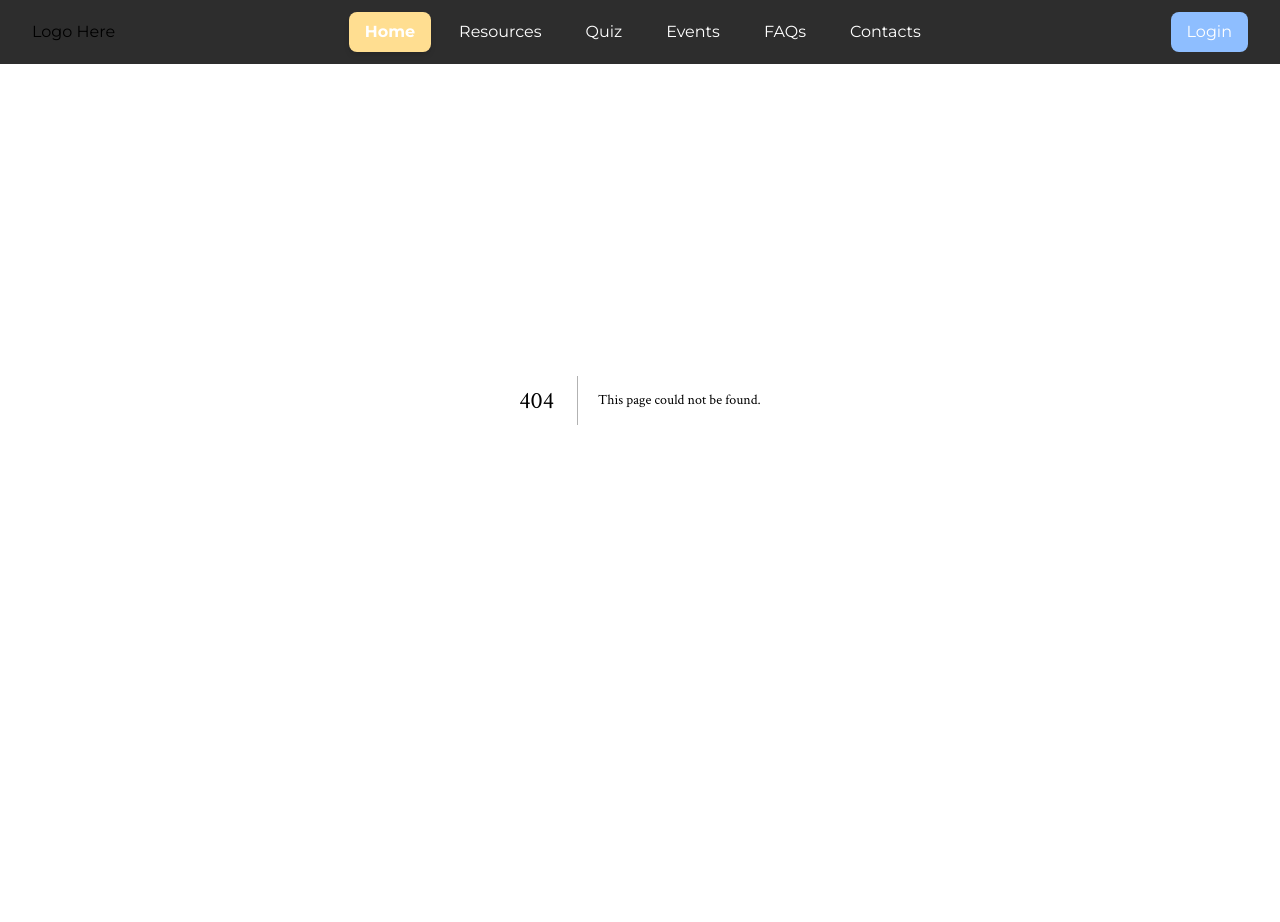
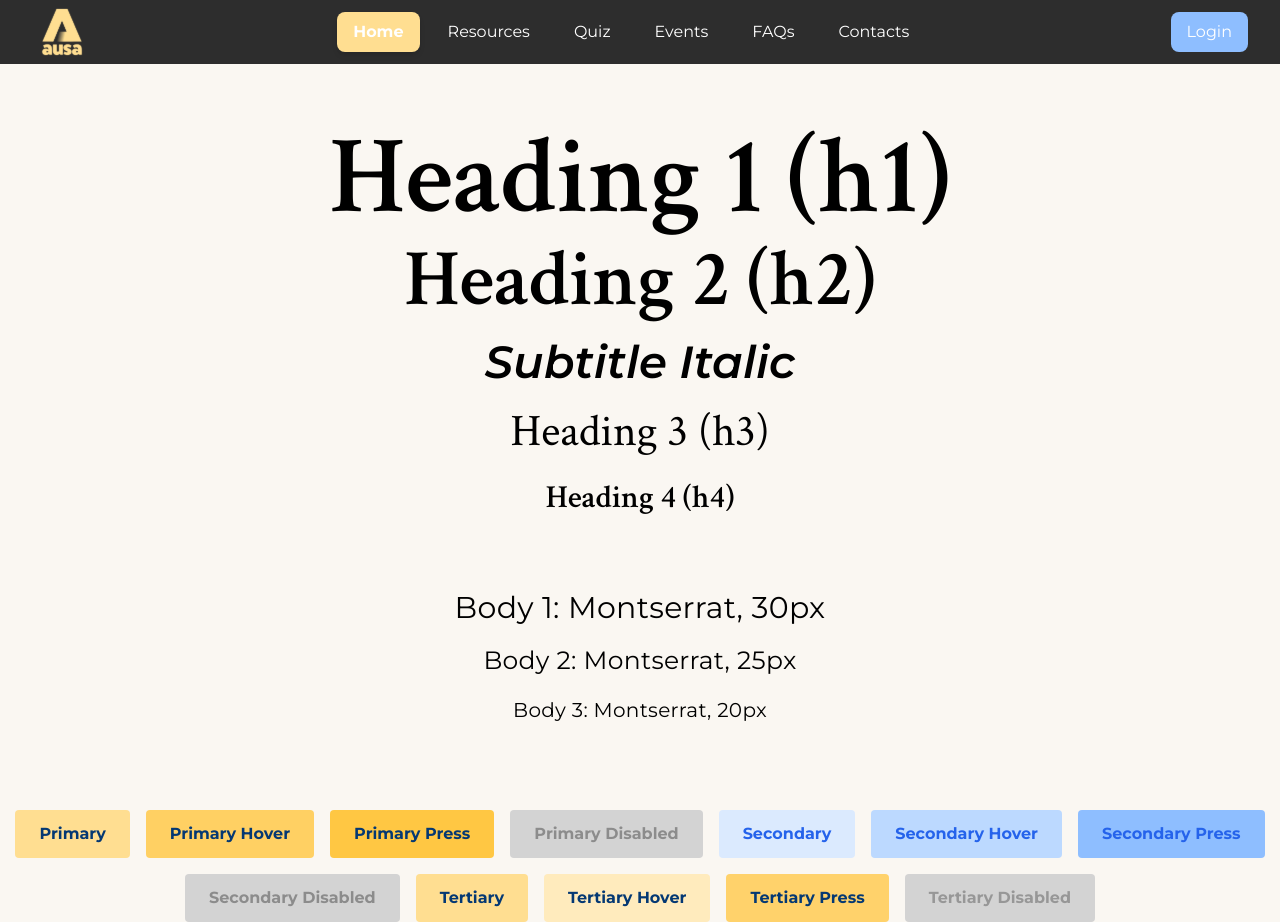
Before and after one commit to UoaWDCC/ausa-web, a Next.js app in the folder client/: page / in a window 1280 px wide. Before the commit this address had no page. Before the commit the page ends 800 px from the top, so only its background shows below. Built offline with nearby package versions, Linux system fonts and the light colour scheme.

Commit message:
feat: added logo, redirect links and fixed bugs

```diff
--- a/client/app/components/generic/navbar/MobileDrawer.tsx
+++ b/client/app/components/generic/navbar/MobileDrawer.tsx
@@ -2,6 +2,7 @@
 
 import React from "react"
 import Button from "../button/regular/Button"
+import Link from "next/link"
 
 interface MobileDrawerProps {
   isOpen: boolean
@@ -24,6 +25,16 @@ export const MobileDrawer: React.FC<MobileDrawerProps> = ({
     onClose()
   }
 
+  const navPaths: Record<string, string> = {
+    Home: "/",
+    Resources: "/resources",
+    Quiz: "/quiz",
+    Events: "/events",
+    FAQs: "/faqs",
+    Contacts: "/contacts",
+    Login: "/login",
+  }
+
   return (
     <>
       {/* Backdrop Overlay */}
@@ -43,17 +54,22 @@ export const MobileDrawer: React.FC<MobileDrawerProps> = ({
       >
         {/* Header with Logo */}
         <div className="flex h-full flex-col p-6">
-          <div className="mb-8 flex justify-center">Logo Here</div>
+          <div className="mb-8 flex justify-center">
+            <img src="/AusaLogo.svg" alt="AUSA Logo" className="h-15" />
+          </div>
 
           {/* Navigation */}
           <nav className="flex flex-col space-y-2">
             {navigationItems.map((item) => (
+              <Link href={navPaths[item]} key={`mobile-${item}`}>
                 <Button
                   key={`mobile-${item}`}
                   label={item}
                   onClick={() => handleNavClick(item)}
                   backgroundColor={
-                  activeItem === item ? "var(--btn-primary-bg)" : "transparent"
+                    activeItem === item
+                      ? "var(--btn-primary-bg)"
+                      : "transparent"
                   }
                   className={`
                     w-full justify-start px-4 py-3 rounded-lg transition-all duration-500
@@ -66,8 +82,33 @@ export const MobileDrawer: React.FC<MobileDrawerProps> = ({
                   textSize="text-lg"
                   fontWeight={activeItem === item ? "bold" : "normal"}
                 />
+              </Link>
             ))}
           </nav>
+
+          {/* Login */}
+          <div className="">
+            <Link href={navPaths["Login"]}>
+              <Button
+                label="Login"
+                backgroundColor={
+                  activeItem === "Login"
+                    ? "var(--btn-secondary-bg-hover)"
+                    : "var(--btn-secondary-bg-press)"
+                }
+                className={`
+                  w-full px-4 py-3 rounded-lg transition-all duration-300
+                  ${
+                    activeItem === "Login"
+                      ? "font-bold shadow-md"
+                      : "hover:bg-btn-secondary-bg hover:scale-105"
+                  }
+                `}
+                fontWeight={activeItem === "Login" ? "bold" : "normal"}
+                onClick={() => handleNavClick("Login")}
+              />
+            </Link>
+          </div>
         </div>
       </div>
     </>
--- a/client/app/components/generic/navbar/Navbar.tsx
+++ b/client/app/components/generic/navbar/Navbar.tsx
@@ -3,6 +3,8 @@
 import React, { useState, useEffect } from "react"
 import Button from "../button/regular/Button"
 import MobileDrawer from "./MobileDrawer"
+import Link from "next/link"
+import { usePathname } from "next/navigation"
 
 export interface NavbarProps {
   onNavigate?: (page: string) => void
@@ -10,9 +12,9 @@ export interface NavbarProps {
 }
 
 const Navbar: React.FC<NavbarProps> = ({ className = "", onNavigate }) => {
-  const [activeItem, setActiveItem] = useState("Home")
   const [isMobileMenuOpen, setIsMobileMenuOpen] = useState(false)
   const [hasScrolled, setHasScrolled] = useState(false)
+  const pathname = usePathname()
 
   const navigationItems = [
     "Home",
@@ -22,6 +24,32 @@ const Navbar: React.FC<NavbarProps> = ({ className = "", onNavigate }) => {
     "FAQs",
     "Contacts",
   ]
+
+  const navPaths: Record<string, string> = {
+    Home: "/",
+    Resources: "/resources",
+    Quiz: "/quiz",
+    Events: "/events",
+    FAQs: "/faqs",
+    Contacts: "/contacts",
+    Login: "/login",
+  }
+
+  const pathToItem: Record<string, string> = {
+    "/": "Home",
+    "/resources": "Resources",
+    "/quiz": "Quiz",
+    "/events": "Events",
+    "/faqs": "FAQs",
+    "/contacts": "Contacts",
+    "/login": "Login",
+  }
+
+  const [activeItem, setActiveItem] = useState(() => pathToItem[pathname])
+
+  useEffect(() => {
+    setActiveItem(pathToItem[pathname])
+  }, [pathname])
 
   useEffect(() => {
     const handleScroll = () => {
@@ -61,12 +89,15 @@ const Navbar: React.FC<NavbarProps> = ({ className = "", onNavigate }) => {
         <div className="max-w-7xl mx-auto px-4 sm:px-6 lg:px-8">
           <div className="flex justify-between items-center h-16">
             {/* Logo */}
-            <div className="">Logo Here</div>
+            <div className="">
+              <img src="/AusaLogo.svg" alt="AUSA Logo" className="h-15" />
+            </div>
 
             {/* Desktop Navigation */}
             <div className="hidden md:flex items-center space-x-3 flex-1 justify-center">
               {navigationItems.map((item) => (
                 <div key={item} className="group relative">
+                  <Link href={navPaths[item]}>
                     <Button
                       label={item}
                       onClick={() => handleNavClick(item)}
@@ -85,6 +116,7 @@ const Navbar: React.FC<NavbarProps> = ({ className = "", onNavigate }) => {
                       `}
                       fontWeight={activeItem === item ? "bold" : "normal"}
                     />
+                  </Link>
 
                   {/* Hover Animation */}
                   {activeItem !== item && (
@@ -94,6 +126,18 @@ const Navbar: React.FC<NavbarProps> = ({ className = "", onNavigate }) => {
               ))}
             </div>
 
+            {/* Login */}
+            <div className="hidden md:flex">
+              <Button
+                label="Login"
+                onClick={() => handleNavClick("Login")}
+                className={`
+                    px-4 py-2 rounded-lg transition-all duration-300 relative overflow-hidden
+                    bg-[var(--btn-secondary-bg-press)] hover:bg-[var(--btn-secondary-bg)] hover:scale-105
+                  `}
+                fontWeight={activeItem === "Login" ? "bold" : "normal"}
+              />
+            </div>
             <div className="flex">
               {/* Mobile Menu Button */}
               <div className="md:hidden">
@@ -119,22 +163,6 @@ const Navbar: React.FC<NavbarProps> = ({ className = "", onNavigate }) => {
                 </button>
               </div>
             </div>
-            {/* Login */}
-            <div className="">
-              <Button
-                label="Login"
-                onClick={() => handleNavClick("Login")}
-                className={`
-                    px-4 py-2 rounded-lg transition-all duration-300 relative overflow-hidden
-                    ${
-                      activeItem === "Login"
-                        ? "bg-[var(--btn-secondary-bg-hover)] font-medium shadow-md"
-                        : "bg-[var(--btn-secondary-bg-press)] hover:bg-[var(--btn-secondary-bg)] hover:scale-105"
-                    }
-                  `}
-                fontWeight={activeItem === "Login" ? "bold" : "normal"}
-              />
-            </div>
           </div>
         </div>
       </nav>
--- /dev/null
+++ b/client/app/page.tsx
@@ -0,0 +1,184 @@
+import React from "react"
+export default function Home() {
+  return (
+    <div className="min-h-screen flex flex-col items-center justify-center gap-10 bg-background">
+      {/* Headings */}
+      <div className="flex flex-col items-center gap-6">
+        <h1
+          className="h1"
+          style={{ color: "black", marginTop: "150px", marginBottom: "24px" }}
+        >
+          Heading 1 (h1)
+        </h1>
+        <h2 className="h2" style={{ color: "black", marginBottom: "20px" }}>
+          Heading 2 (h2)
+        </h2>
+        <div
+          className="subtitle-italic"
+          style={{ color: "black", marginBottom: "18px" }}
+        >
+          Subtitle Italic
+        </div>
+        <h3 className="h3" style={{ color: "black", marginBottom: "16px" }}>
+          Heading 3 (h3)
+        </h3>
+        <h4 className="h4" style={{ color: "black", marginBottom: "14px" }}>
+          Heading 4 (h4)
+        </h4>
+      </div>
+
+      {/* Body text */}
+      <div className="flex flex-col items-center gap-4 mt-8">
+        <p className="b1-body" style={{ color: "black", marginBottom: "12px" }}>
+          Body 1: Montserrat, 30px
+        </p>
+        <div
+          className="b2-body"
+          style={{ color: "black", marginBottom: "10px" }}
+        >
+          Body 2: Montserrat, 25px
+        </div>
+        <div
+          className="b3-body"
+          style={{ color: "black", marginBottom: "8px" }}
+        >
+          Body 3: Montserrat, 20px
+        </div>
+      </div>
+
+      {/* Buttons showcase */}
+      <div className="flex flex-col gap-6 mt-10 items-center">
+        <div className="flex flex-row gap-4 flex-wrap justify-center">
+          {/* Primary Buttons */}
+          <button
+            className="px-6 py-3 rounded font-bold"
+            style={{
+              background: "var(--btn-primary-bg)",
+              color: "var(--btn-primary-fg)",
+              border: "none",
+            }}
+          >
+            Primary
+          </button>
+          <button
+            className="px-6 py-3 rounded font-bold"
+            style={{
+              background: "var(--btn-primary-bg-hover)",
+              color: "var(--btn-primary-fg)",
+              border: "none",
+            }}
+          >
+            Primary Hover
+          </button>
+          <button
+            className="px-6 py-3 rounded font-bold"
+            style={{
+              background: "var(--btn-primary-bg-press)",
+              color: "var(--btn-primary-fg)",
+              border: "none",
+            }}
+          >
+            Primary Press
+          </button>
+          <button
+            className="px-6 py-3 rounded font-bold"
+            style={{
+              background: "var(--btn-primary-bg-disabled)",
+              color: "var(--btn-primary-fg-disabled)",
+              border: "none",
+            }}
+            disabled
+          >
+            Primary Disabled
+          </button>
+
+          {/* Secondary Buttons */}
+          <button
+            className="px-6 py-3 rounded font-bold"
+            style={{
+              background: "var(--btn-secondary-bg)",
+              color: "var(--btn-secondary-fg)",
+              border: "none",
+            }}
+          >
+            Secondary
+          </button>
+          <button
+            className="px-6 py-3 rounded font-bold"
+            style={{
+              background: "var(--btn-secondary-bg-hover)",
+              color: "var(--btn-secondary-fg)",
+              border: "none",
+            }}
+          >
+            Secondary Hover
+          </button>
+          <button
+            className="px-6 py-3 rounded font-bold"
+            style={{
+              background: "var(--btn-secondary-bg-press)",
+              color: "var(--btn-secondary-fg)",
+              border: "none",
+            }}
+          >
+            Secondary Press
+          </button>
+          <button
+            className="px-6 py-3 rounded font-bold"
+            style={{
+              background: "var(--btn-secondary-bg-disabled)",
+              color: "var(--btn-secondary-fg-disabled)",
+              border: "none",
+            }}
+            disabled
+          >
+            Secondary Disabled
+          </button>
+
+          {/* Tertiary Buttons */}
+          <button
+            className="px-6 py-3 rounded font-bold"
+            style={{
+              background: "var(--btn-tertiary-bg)",
+              color: "var(--btn-tertiary-fg)",
+              border: "none",
+            }}
+          >
+            Tertiary
+          </button>
+          <button
+            className="px-6 py-3 rounded font-bold"
+            style={{
+              background: "var(--btn-tertiary-bg-hover)",
+              color: "var(--btn-tertiary-fg)",
+              border: "none",
+            }}
+          >
+            Tertiary Hover
+          </button>
+          <button
+            className="px-6 py-3 rounded font-bold"
+            style={{
+              background: "var(--btn-tertiary-bg-press)",
+              color: "var(--btn-tertiary-fg)",
+              border: "none",
+            }}
+          >
+            Tertiary Press
+          </button>
+          <button
+            className="px-6 py-3 rounded font-bold"
+            style={{
+              background: "var(--btn-tertiary-bg-disabled)",
+              color: "var(--btn-tertiary-fg-disabled)",
+              border: "none",
+            }}
+            disabled
+          >
+            Tertiary Disabled
+          </button>
+        </div>
+      </div>
+    </div>
+  )
+}
```
Also changed, not shown: client/public/AusaLogo.svg (added), 1 other file (tests, documents, lock files or other folders). Lines whose indentation alone changed are shown as unchanged.
